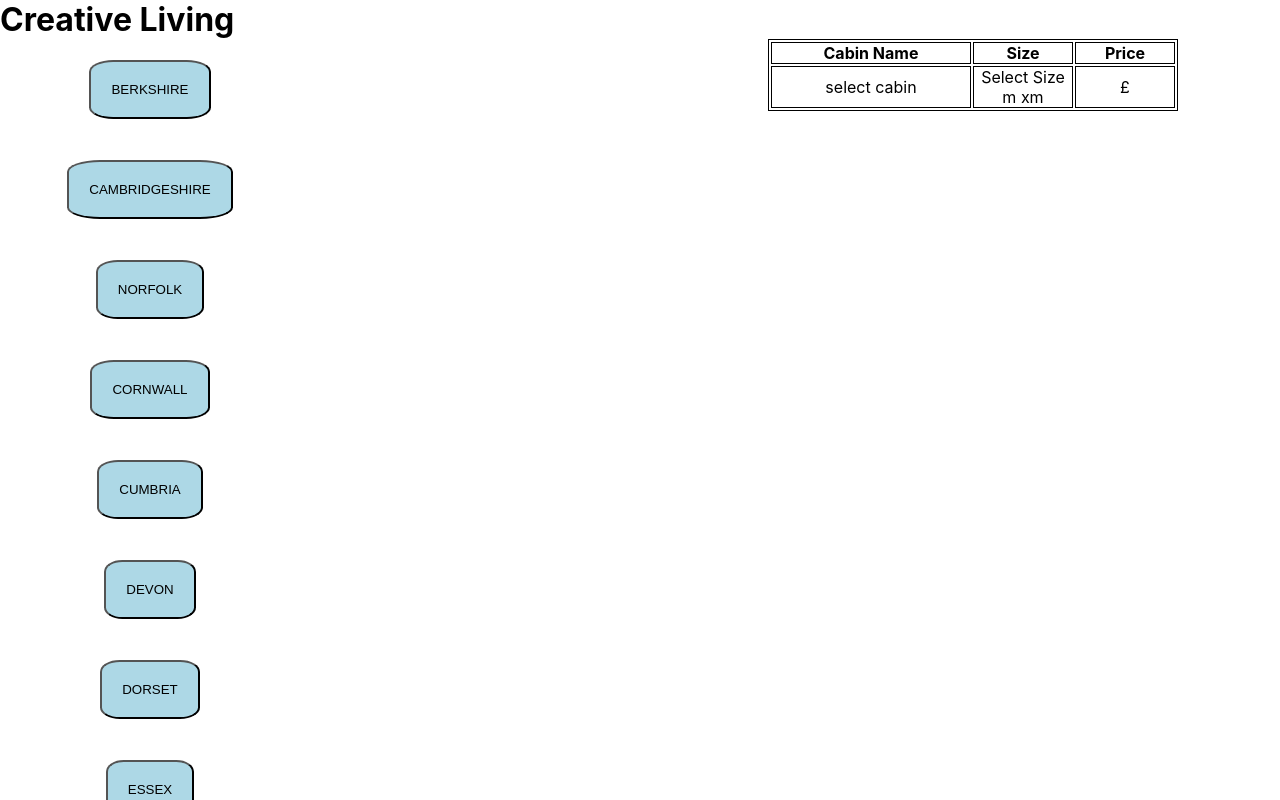
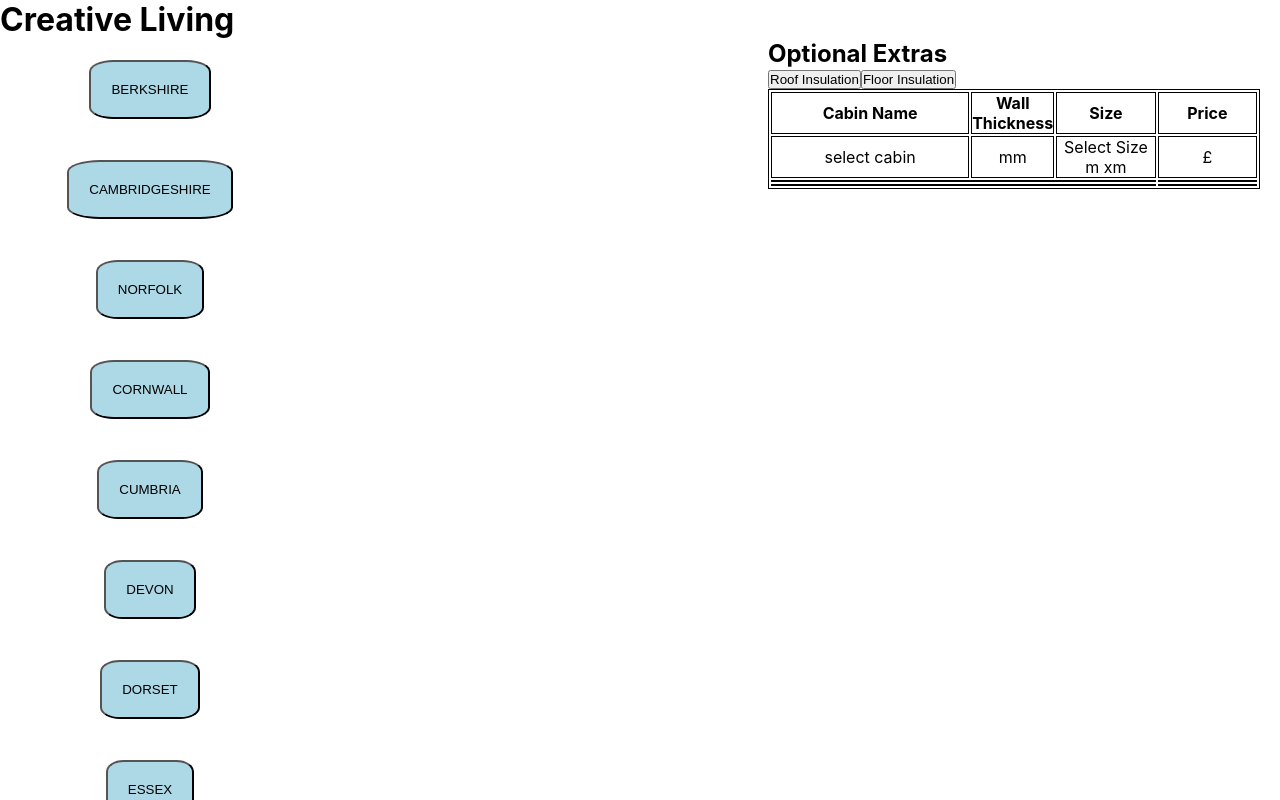
Before and after one commit to nivenreed/order-form, a React (Create React App) app: page / in a window 1280 px wide. Shown: the top 800 px of the page. Built offline with nearby package versions, Linux system fonts and the light colour scheme.

Commit message:
Adding roof & floor insulation

```diff
--- a/src/App.js
+++ b/src/App.js
@@ -3,6 +3,7 @@ import './App.css';
 import CabinList from './components/CabinList';
 import CabinSize from './components/CabinSize';
 import Invoice from './components/invoice';
+import OptionalExtras from './components/OptionalExtras';
 import cabinData from './data/cabin';
 
 function App() {
@@ -15,15 +16,20 @@ function App() {
   // variables for CabinSize
   const [selectedWallOpt, setSelectedWallOpt] = useState('');
   const [selectedSize, setSelectedSize] = useState('');
-  const filtered = cabinData.filter((data) => data.cabin === selectedCabinName);
-  const cabinWallOptions = filtered.map((data) => data.wallOptions);
+  const filteredCabinName = cabinData.filter(
+    (data) => data.cabin === selectedCabinName
+  );
+  const cabinWallOptions = filteredCabinName.map((data) => data.wallOptions);
 
-  const cabinSize = filtered.map((data) => {
+  const cabinSize = filteredCabinName.map((data) => {
     return {
       width: data.width,
       depth: data.depth,
     };
   });
+  // Optional Extras
+  const [selectedRoofInsulation, setSelectedRoofInsulation] = useState(false);
+  const [selectedFloorInsulation, setSelectedFloorInsulation] = useState(false);
 
   // Invoice
   const filteredPrice = cabinData.filter(
@@ -36,6 +42,14 @@ function App() {
 
   const cabinPrice = filteredPrice.map((data) => {
     return data.price;
+  });
+
+  const roofInsulationPrice = filteredPrice.map((data) => {
+    return data.roofInsulation;
+  });
+
+  const floorInsulationPrice = filteredPrice.map((data) => {
+    return data.floorInsulation;
   });
 
   return (
@@ -52,7 +66,6 @@ function App() {
       {currentScreen === 'cabinName' && (
         <CabinSize
           cabinWallOptions={cabinWallOptions}
-          filtered={filtered}
           cabinSize={cabinSize}
           setCurrentScreen={setCurrentScreen}
           selectedWallOpt={selectedWallOpt}
@@ -60,11 +73,19 @@ function App() {
           setSelectedSize={setSelectedSize}
         />
       )}
+      <OptionalExtras
+        setSelectedRoofInsulation={setSelectedRoofInsulation}
+        setSelectedFloorInsulation={setSelectedFloorInsulation}
+      />
       <Invoice
         selectedCabinName={selectedCabinName}
         selectedWallOpt={selectedWallOpt}
         selectedSize={selectedSize}
         cabinPrice={cabinPrice}
+        selectedRoofInsulation={selectedRoofInsulation}
+        roofInsulationPrice={roofInsulationPrice}
+        floorInsulationPrice={floorInsulationPrice}
+        selectedFloorInsulation={selectedFloorInsulation}
       />
     </>
   );
--- /dev/null
+++ b/src/components/OptionalExtras/index.js
@@ -0,0 +1,24 @@
+import React from 'react';
+
+function OptionalExtras({
+  setSelectedRoofInsulation,
+  setSelectedFloorInsulation,
+}) {
+  const roofInsulationClick = () => {
+    setSelectedRoofInsulation((current) => !current);
+  };
+
+  const floorInsulationClick = () => {
+    setSelectedFloorInsulation((current) => !current);
+  };
+
+  return (
+    <div>
+      <h2>Optional Extras</h2>
+      <button onClick={roofInsulationClick}>Roof Insulation</button>
+      <button onClick={floorInsulationClick}>Floor Insulation</button>
+    </div>
+  );
+}
+
+export default OptionalExtras;
--- a/src/components/invoice/index.js
+++ b/src/components/invoice/index.js
@@ -1,12 +1,22 @@
 import React from 'react';
 
-function Invoice({ selectedCabinName, selectedSize, cabinPrice }) {
+function Invoice({
+  selectedCabinName,
+  selectedSize,
+  cabinPrice,
+  selectedWallOpt,
+  selectedRoofInsulation,
+  roofInsulationPrice,
+  selectedFloorInsulation,
+  floorInsulationPrice,
+}) {
   return (
     <div className="invoice">
       <table>
         <thead>
           <tr>
             <th className="invoiceCabinName">Cabin Name</th>
+            <th className="invoiceWallThickness">Wall Thickness</th>
             <th className="invoiceSize">Size</th>
             <th className="invoicePrice">Price</th>
           </tr>
@@ -16,11 +26,28 @@ function Invoice({ selectedCabinName, selectedSize, cabinPrice }) {
             <td>
               {selectedCabinName === '' ? 'select cabin' : selectedCabinName}
             </td>
+            <td>{selectedWallOpt}mm</td>
             <td>
               {selectedSize === '' ? 'Select Size ' : selectedSize.width}m x
               {selectedSize.depth}m
             </td>
             <td>£{cabinPrice}</td>
+          </tr>
+          <tr>
+            <td colSpan={3}>
+              {selectedRoofInsulation === true ? 'Roof Insulation' : ''}
+            </td>
+            <td>
+              {selectedRoofInsulation === true ? roofInsulationPrice : ''}
+            </td>
+          </tr>
+          <tr>
+            <td colSpan={3}>
+              {selectedFloorInsulation === true ? 'Floor Insulation' : ''}
+            </td>
+            <td>
+              {selectedFloorInsulation === true ? floorInsulationPrice : ''}
+            </td>
           </tr>
         </tbody>
       </table>
```
